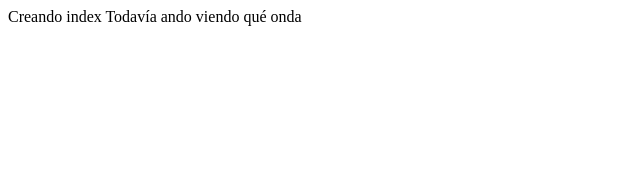
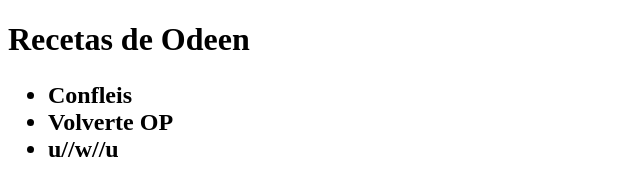
Before and after one commit to YassGM/receta, a plain HTML site: page index.html in a window 1280 px wide. Shown: the whole page, without its empty margins (0-640 px from the left). Drawn offline with Linux system fonts and the light colour scheme.

Commit message:
Estoy cansado, mañana seguiré.
Se creó la página de la primera receta

```diff
--- a/index.html
+++ b/index.html
@@ -1,3 +1,14 @@
-Creando index
-
-Todavía ando viendo qué onda
+<!DOCTYPE html>
+<head>
+    <meta charset="es">
+    <title>Recetario</title>
+</head>
+<h1>Recetas de Odeen</h1>
+<h2>
+    <ul>
+        <li><a ref=recetas/confleis.html> Confleis </a></li>
+        <li>Volverte OP</li>
+        <li>u//w//u</li>
+    </ul>
+</h2>
+</html>
```
Also changed, not shown: recetas/confleis.html (added).
